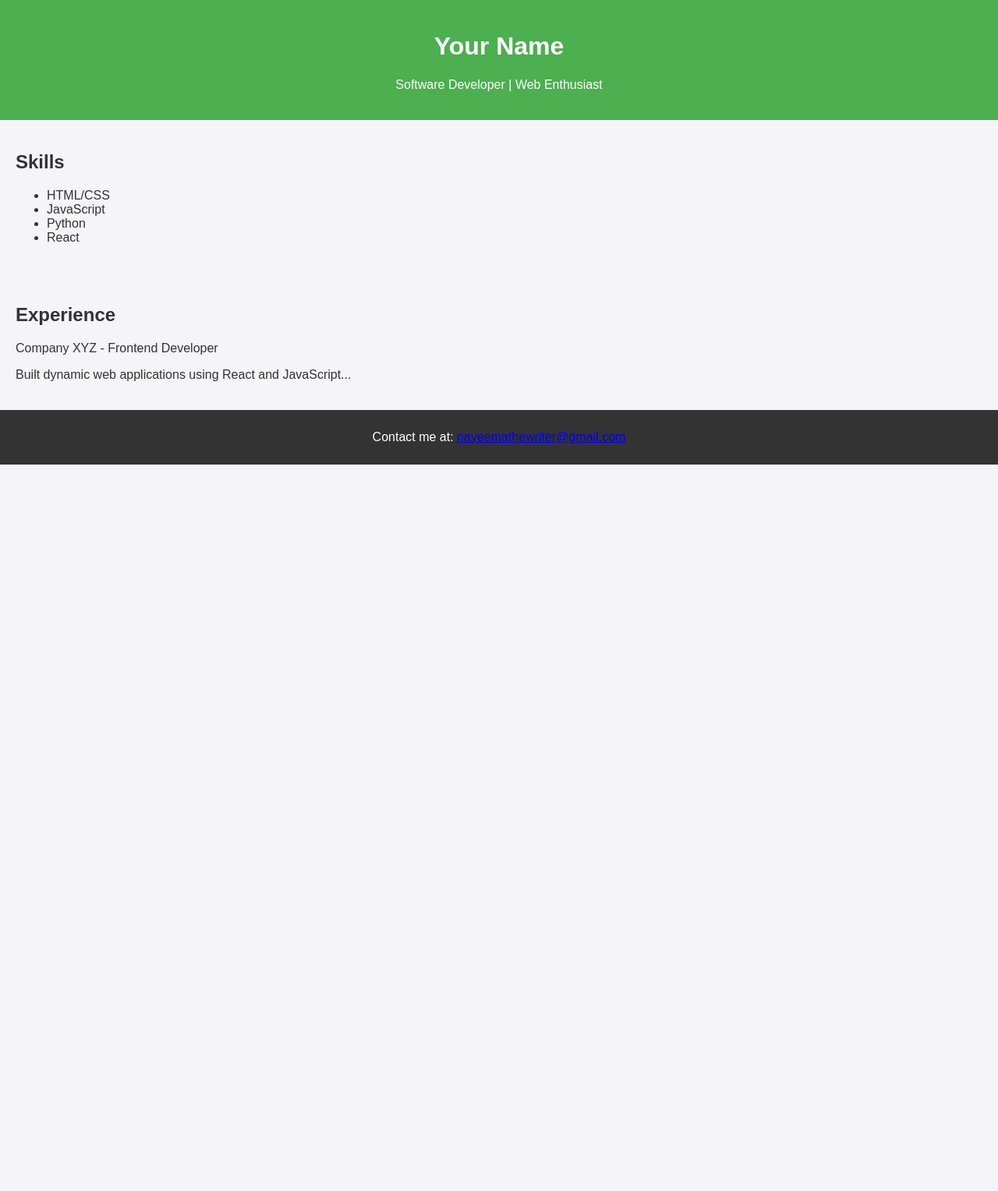
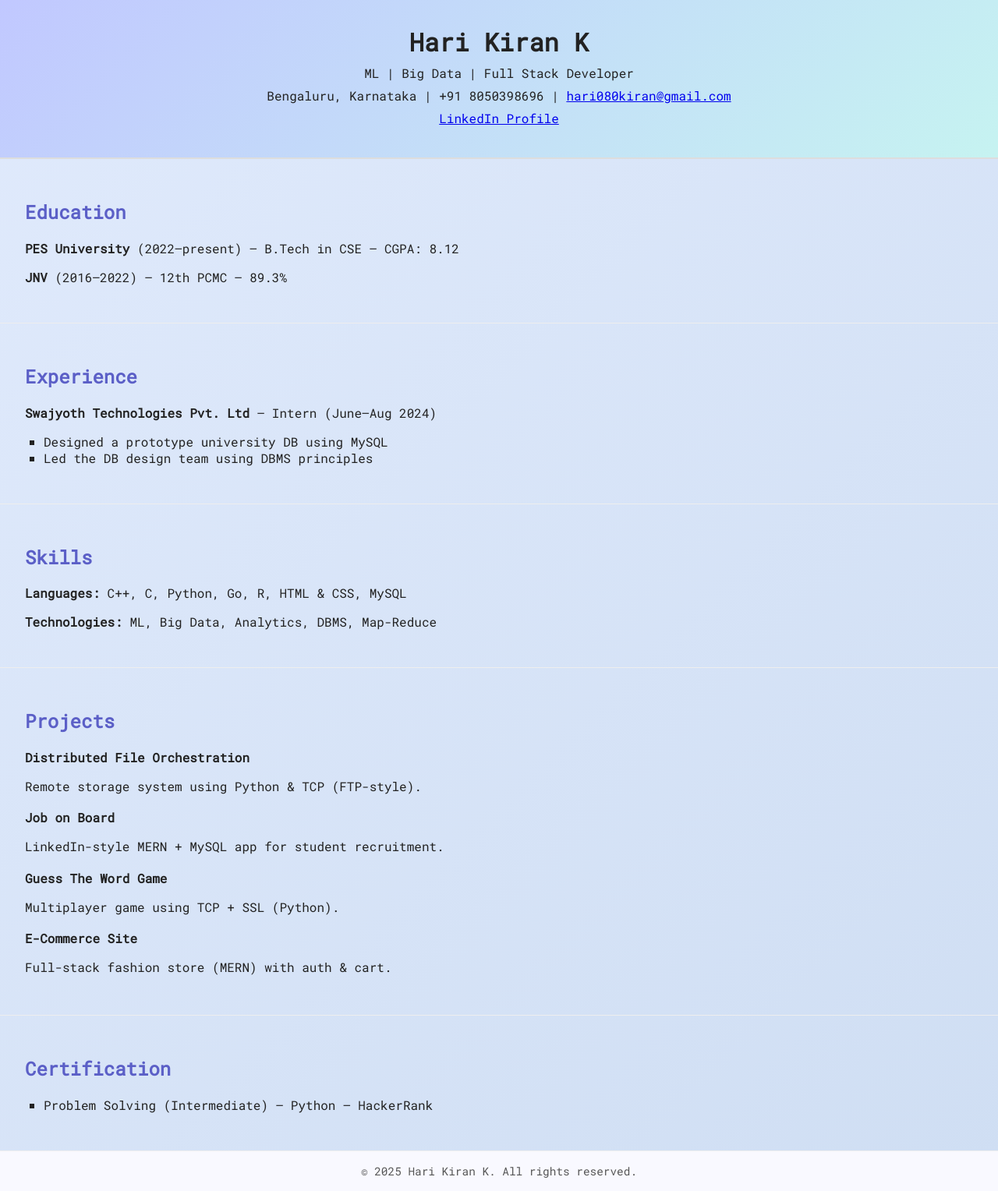
Before and after one commit to justnotintrested/HariKiranProfile, a plain HTML site: page index.html in a window 1280 px wide. Shown: the whole page at 78% size. Before the commit the page ends 800 px from the top, so only its background shows below. Drawn offline with Linux system fonts and the light colour scheme.

Commit message:
Add interactive resume

```diff
--- a/index.html
+++ b/index.html
@@ -3,35 +3,110 @@
 <head>
   <meta charset="UTF-8">
   <meta name="viewport" content="width=device-width, initial-scale=1.0">
-  <title>Your Name - Interactive Resume</title>
-  <link rel="stylesheet" href="style.css">
+  <title>Hari Kiran K – Interactive Resume</title>
+  <link href="https://fonts.googleapis.com/css2?family=Roboto+Mono&display=swap" rel="stylesheet">
+  <style>
+    body {
+      margin: 0;
+      font-family: 'Roboto Mono', monospace;
+      background: linear-gradient(135deg, #e0eafc, #cfdef3);
+      color: #222;
+    }
+    header {
+      background: linear-gradient(135deg, #c1c8ff, #c6f3f1);
+      padding: 2rem;
+      text-align: center;
+      border-bottom: 2px solid #ddd;
+    }
+    header h1 {
+      margin: 0;
+      font-size: 2rem;
+    }
+    header p {
+      margin: 0.5rem 0;
+    }
+    section {
+      padding: 2rem;
+      border-bottom: 1px solid #eee;
+    }
+    h2 {
+      color: #5b5fc7;
+    }
+    ul {
+      list-style-type: square;
+      padding-left: 1.5rem;
+    }
+    .project {
+      margin-bottom: 1.2rem;
+    }
+    footer {
+      text-align: center;
+      padding: 1rem;
+      background-color: #f9f9ff;
+      font-size: 0.9rem;
+      color: #555;
+    }
+  </style>
 </head>
 <body>
   <header>
-    <h1>Your Name</h1>
-    <p>Software Developer | Web Enthusiast</p>
+    <h1>Hari Kiran K</h1>
+    <p>ML | Big Data | Full Stack Developer</p>
+    <p>Bengaluru, Karnataka | +91 8050398696 | <a href="mailto:hari080kiran@gmail.com">hari080kiran@gmail.com</a></p>
+    <p><a href="https://www.linkedin.com/in/hari-kiran-k-438052243">LinkedIn Profile</a></p>
   </header>
 
-  <section id="skills">
-    <h2>Skills</h2>
+  <section>
+    <h2>Education</h2>
+    <p><strong>PES University</strong> (2022–present) – B.Tech in CSE – CGPA: 8.12</p>
+    <p><strong>JNV</strong> (2016–2022) – 12th PCMC – 89.3%</p>
+  </section>
+
+  <section>
+    <h2>Experience</h2>
+    <p><strong>Swajyoth Technologies Pvt. Ltd</strong> – Intern (June–Aug 2024)</p>
     <ul>
-      <li>HTML/CSS</li>
-      <li>JavaScript</li>
-      <li>Python</li>
-      <li>React</li>
+      <li>Designed a prototype university DB using MySQL</li>
+      <li>Led the DB design team using DBMS principles</li>
     </ul>
   </section>
 
-  <section id="experience">
-    <h2>Experience</h2>
-    <p>Company XYZ - Frontend Developer</p>
-    <p>Built dynamic web applications using React and JavaScript...</p>
+  <section>
+    <h2>Skills</h2>
+    <p><strong>Languages:</strong> C++, C, Python, Go, R, HTML & CSS, MySQL</p>
+    <p><strong>Technologies:</strong> ML, Big Data, Analytics, DBMS, Map-Reduce</p>
+  </section>
+
+  <section>
+    <h2>Projects</h2>
+    <div class="project">
+      <strong>Distributed File Orchestration</strong>
+      <p>Remote storage system using Python & TCP (FTP-style).</p>
+    </div>
+    <div class="project">
+      <strong>Job on Board</strong>
+      <p>LinkedIn-style MERN + MySQL app for student recruitment.</p>
+    </div>
+    <div class="project">
+      <strong>Guess The Word Game</strong>
+      <p>Multiplayer game using TCP + SSL (Python).</p>
+    </div>
+    <div class="project">
+      <strong>E-Commerce Site</strong>
+      <p>Full-stack fashion store (MERN) with auth & cart.</p>
+    </div>
+  </section>
+
+  <section>
+    <h2>Certification</h2>
+    <ul>
+      <li>Problem Solving (Intermediate) – Python – HackerRank</li>
+    </ul>
   </section>
 
   <footer>
-    <p>Contact me at: <a href="mailto:nayeemathewriter@gmail.com">nayeemathewriter@gmail.com</a></p>
+    &copy; 2025 Hari Kiran K. All rights reserved.
   </footer>
 
-  <script src="script.js"></script>
 </body>
 </html>
```
